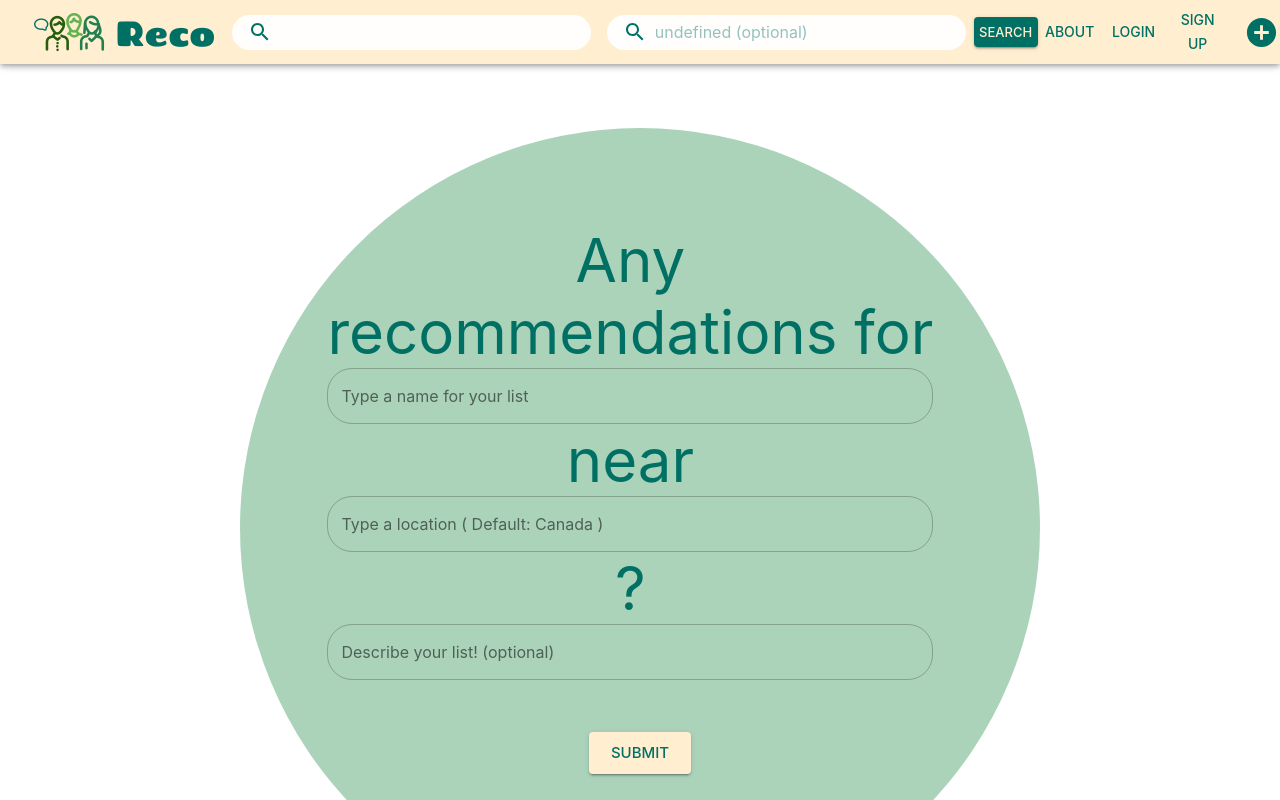
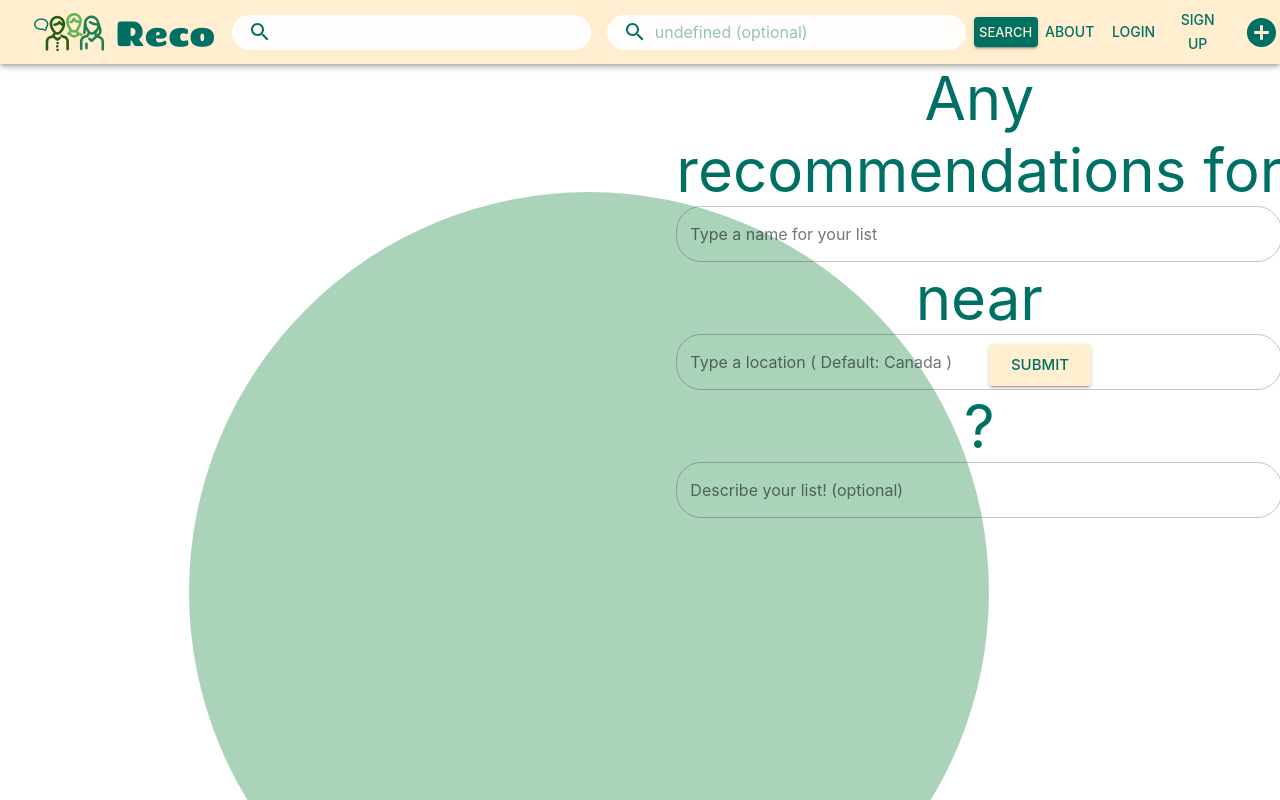
Before and after one commit to conste11ations/reco, a React (Create React App) app: page / in a window 1280 px wide. Both pictures are taken after a click on the button "Ask for a recommendation!". Shown: the top 800 px of the page. Built offline with nearby package versions, Linux system fonts and the light colour scheme; no server answers; a web font is replaced by a local one.

Commit message:
animate list form, need to fix form position

```diff
--- a/src/components/App.js
+++ b/src/components/App.js
@@ -1,5 +1,8 @@
 /* eslint-disable default-case */
 import React, { useReducer, useState } from 'react';
+import { motion, AnimatePresence } from 'framer-motion'
+import { makeStyles } from "@material-ui/core/styles";
+import Container from '@material-ui/core/Container'
 import './App.css';
 import Nav from './Nav';
 import ListSpace from './List/';
@@ -7,6 +10,18 @@ import Main from './Main/Main';
 import { New as NewList } from './List/New';
 import useVisualMode from "../hooks/useVisualMode";
 import axios from 'axios'
+
+const useStyles = makeStyles((theme) => ({
+  bubbleContainer: {
+    maxWidth: 1000,
+    display: 'flex',
+    justifyContent: 'center',
+  },
+  content: {
+    flexGrow: 1,
+    padding: theme.spacing(3),
+  },
+}));
 
 // reducer dispatches
 const SET_LIST = "SET_LIST";
@@ -46,6 +61,8 @@ function reducer(state, action) {
 }
 
 function App() {
+
+  const classes = useStyles();
 
   const [state, dispatch] = useReducer(reducer, {
     list: {},
@@ -146,8 +163,14 @@ function App() {
         getList={getList}
         state={state} />}
 
-      {/* FOR EDIT OF LIST FUNCTIONALITY {mode === CREATE && <NewList onSave={(name, location, description) => createList(name, location, description)}></NewList>} */}
-      {mode === CREATE_LIST && <NewList onSave={createList} getList={getList}></NewList>}
+      <AnimatePresence exitBeforeEnter>
+        {mode === CREATE_LIST &&
+          <motion.div key={1} initial={{ scale: 0 }} animate={{ scale: 1 }} exit={{ scale: 0 }} >
+            <Container className={classes.bubbleContainer} style={{ paddingTop: '4em' }}>
+              <NewList onSave={createList} getList={getList}></NewList>
+            </Container>
+          </motion.div>}
+      </AnimatePresence>
     </div>
   );
 }
--- a/src/components/Circle.jsx
+++ b/src/components/Circle.jsx
@@ -10,7 +10,7 @@ const Circle = props => (
     style={{ border: "none" }}
   >
     <circle {...props}></circle>
-    <text x="500" y="500" font-family="sans-serif" font-size="14px" fill="black"></text>
+    <text x="500" y="500" fontFamily="sans-serif" fontSize="14px" fill="black"></text>
   </svg>
 );
 
--- a/src/components/List/RecommendationForm.js
+++ b/src/components/List/RecommendationForm.js
@@ -13,17 +13,17 @@ export default function New({ state, dispatch, list, transition, getList }) {
   const [businessUrl, setBusinessUrl] = useState("");
   const [businessImg, setBusinessImg] = useState("");
   const [comment, setComment] = useState("");
+  const [error, setError] = useState("");
 
   function recommendBusiness(listId, businessName, businessUrl, businessImg, comment) {
 
     let businessObj = {};
     let recommendationObj = {};
-    let commentObj = {};
 
     axios.post(`/api/businesses/`, { name: businessName, website: businessUrl, image: businessImg })
-    .then(res => {
-      businessObj = res.data; return res.data
-    })
+      .then(res => {
+        businessObj = res.data; return res.data
+      })
       .then(res => {
         return (axios.post(`/api/recommendations/`, { list_id: listId, business_id: businessObj.id }))
       })
@@ -33,19 +33,25 @@ export default function New({ state, dispatch, list, transition, getList }) {
       .then(res => {
         return axios.post(`/api/recommendations/${recommendationObj.id}/comments`, { because: comment })
       })
-      .then(res => {
-        commentObj = res.data; return res.data
-      })
       .then(() => getList(listId))
       .then(() => transition('BUBBLE'))
-      .catch(error => console.log("error", error));
+      .catch(error => setError("A server error occured."));
   }
+
+  function validateData(name, url, img, comment) {
+    if (name && url && comment && img) {
+      recommendBusiness(list.id, businessName, businessUrl, businessImg, comment)
+    } else {
+      setError("An error occured. Please fill out all the fields.")
+    }
+  }
+
 
   return (
     <>
       <MuiThemeProvider theme={formTheme}>
         <Box mt={25} position="relative" align="center">
-          <Circle cx={399} cy={335} r={320} fill="#B1D6EB"></Circle>
+          <Circle cx={400} cy={335} r={320} fill="#B1D6EB"></Circle>
         </Box>
         <Box className={classes.root} mt={-62} position="relative" display="flex" justifyContent="center" alignItems="center">
           <FormControl>
@@ -66,12 +72,12 @@ export default function New({ state, dispatch, list, transition, getList }) {
           </FormControl>
         </Box>
         <Box position="relative" mt={26}>
-          <Button onClick={() => { recommendBusiness(list.id, businessName, businessUrl, businessImg, comment) }}
+          <Button onClick={() => { validateData(businessName, businessUrl, businessImg, comment) }}
             position="relative" variant="contained" size="large" color="primary" className={classes.margin}>
             Submit
         </Button>
           <span style={{ color: '#007065', margin: '0 1em' }}>or</span> <Button variant='outlined' style={{ opacity: .60 }} onClick={() => transition('BUBBLE')}>cancel</Button>
-
+          <div style={{ color: '#FF0000', marginTop: "120px" }}>{error}</div>
         </Box>
       </MuiThemeProvider>
     </>
```
